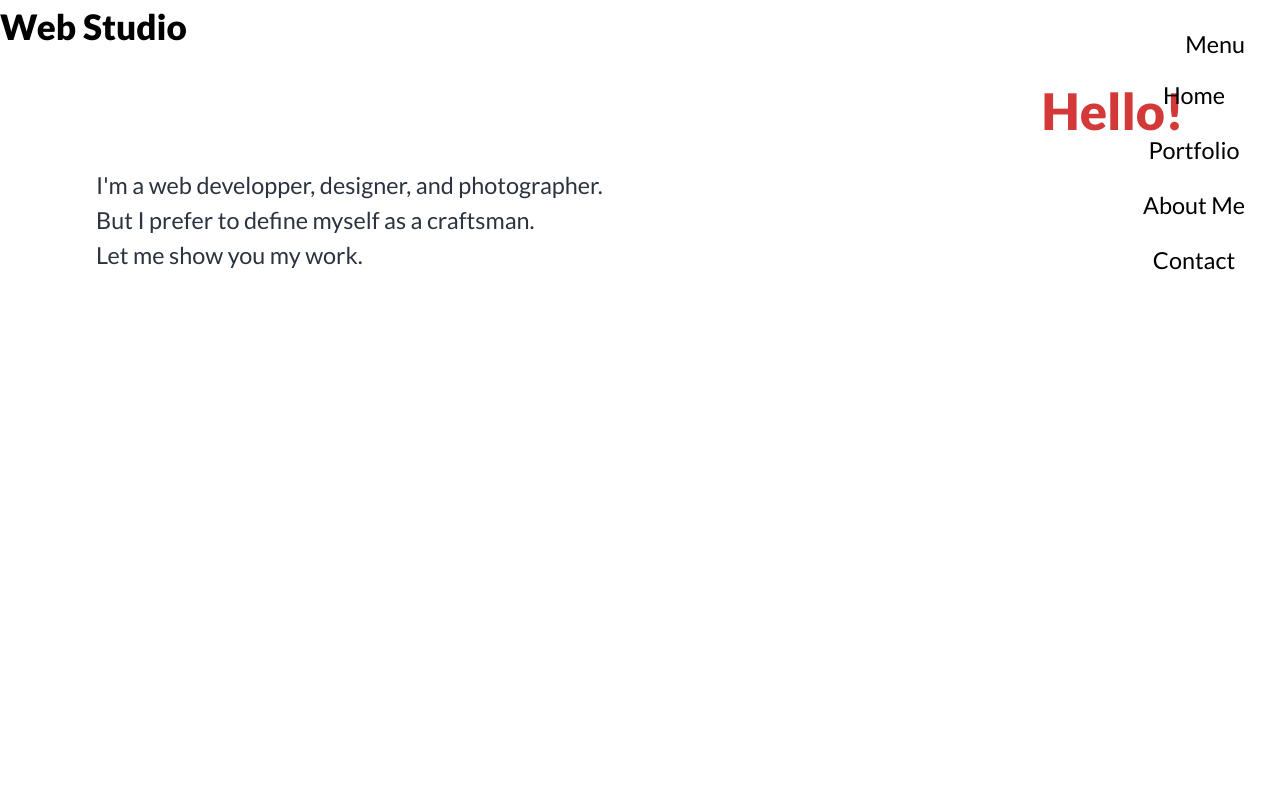
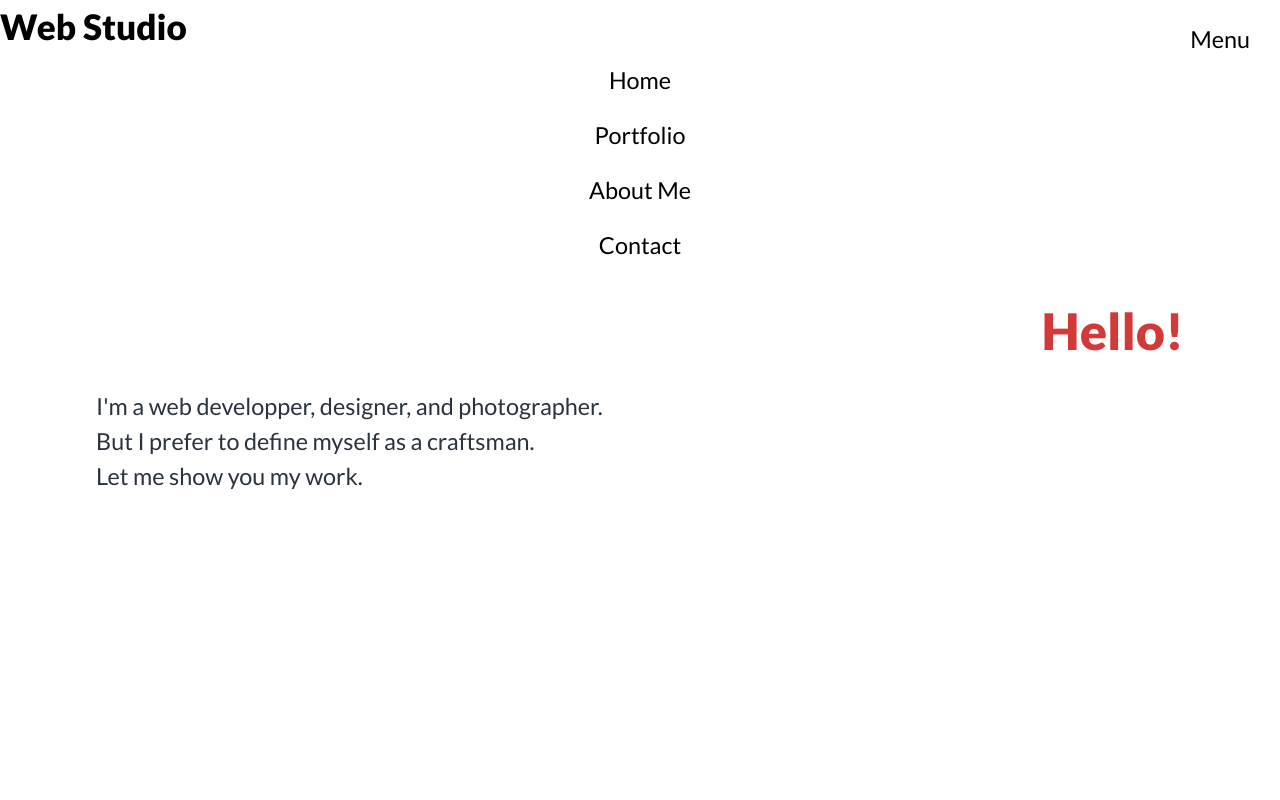
Before and after one commit to jerometrie/portfolio, a website with bundled scripts: page src/index.html in a window 1280 px wide. Both pictures are taken after a click on the element "Menu". Shown: the top 800 px of the page. Built offline with nearby package versions, Linux system fonts and the light colour scheme; files whose address does not match are found by name.

Commit message:
Change menu management for a modal

```diff
--- a/src/index.html
+++ b/src/index.html
@@ -38,13 +38,14 @@
 		<h1>Web&nbsp;Studio</h1>
 		<nav>
 			<div class="handle"><span>Menu</span></div>
-			<ul>
-				<a href="#home"><li>Home</li></a>
-				<a href="#portfolio"><li>Portfolio</li></a>
-				<a href="#about"><li>About Me</li></a>
-				<a href="#contact"><li>Contact</li></a>
-			</ul>
+
 		</nav>
+		<ul class="modal">
+			<a href="#home"><li>Home</li></a>
+			<a href="#portfolio"><li>Portfolio</li></a>
+			<a href="#about"><li>About Me</li></a>
+			<a href="#contact"><li>Contact</li></a>
+		</ul>
 	</header>
 
 	<main>
--- a/src/js/app.js
+++ b/src/js/app.js
@@ -1,7 +1,8 @@
 $(document).ready(function() {
 
 	// Take care of the menu handle
-	$(".handle").on("click", function() {
-		$("nav ul").toggleClass("showing");
+	$(".handle").on("click", function(event) {
+		event.preventDefault();
+		$(".modal").toggleClass("showing");
 	});
 });
--- a/src/scss/main.scss
+++ b/src/scss/main.scss
@@ -47,11 +47,11 @@ a {
 nav {
 	position: fixed;
 	text-align: right;
-	top: 20px;
-	right: 20px;
+	top: 15px;
+	right: 15px;
 }
 
-nav ul {
+.modal {
 	max-height: 0;
 	overflow: hidden;
 	text-align: center;
@@ -77,6 +77,14 @@ nav ul {
 	display: inline-block;
 	padding: 10px 15px 10px 15px;
 	text-align: center;
+}
+
+.modal {
+	width: 100%;
+	// background-color: rgba(255, 255, 255, 0.5);
+	// left: 50%;
+	// position: absolute;
+	// transform: translate(-150%, 0);
 }
 
 .showing {
```
Also changed, not shown: .tmp/css/main.css, .tmp/index.html, .tmp/js/bundle.js.
